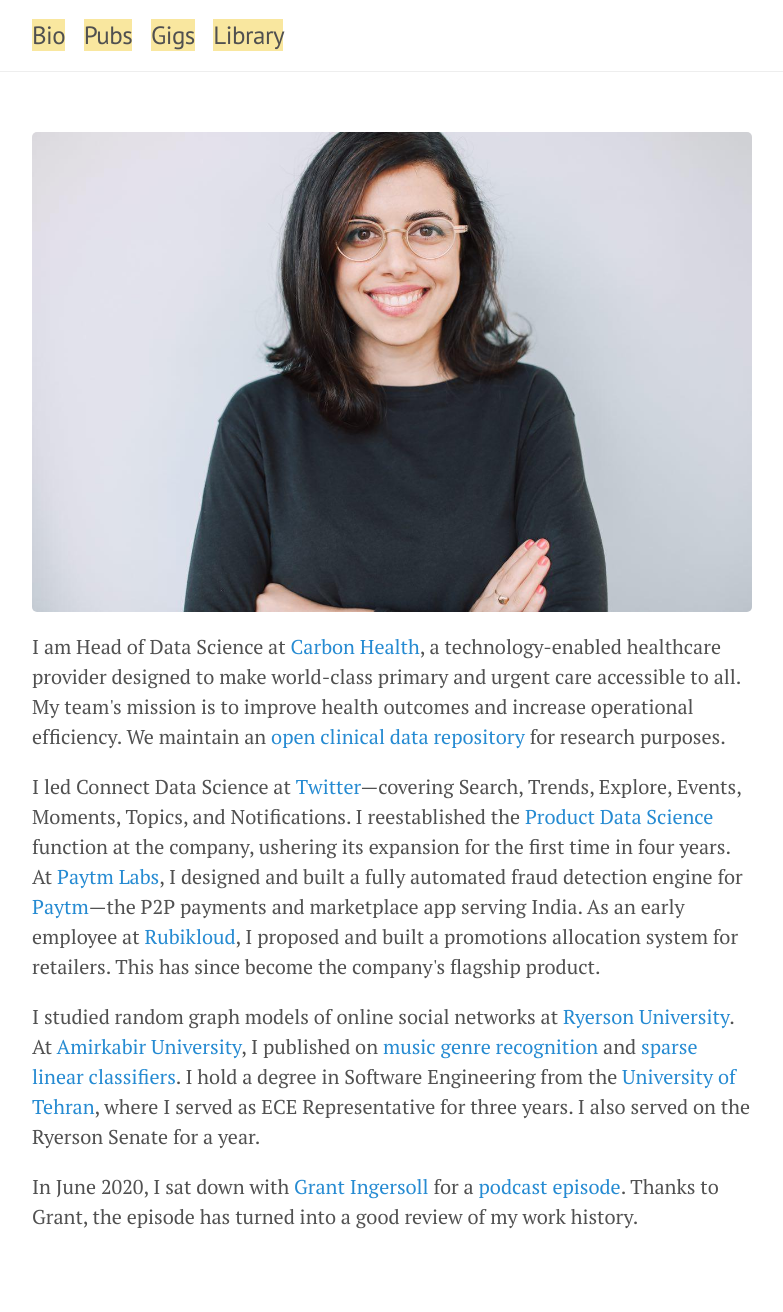
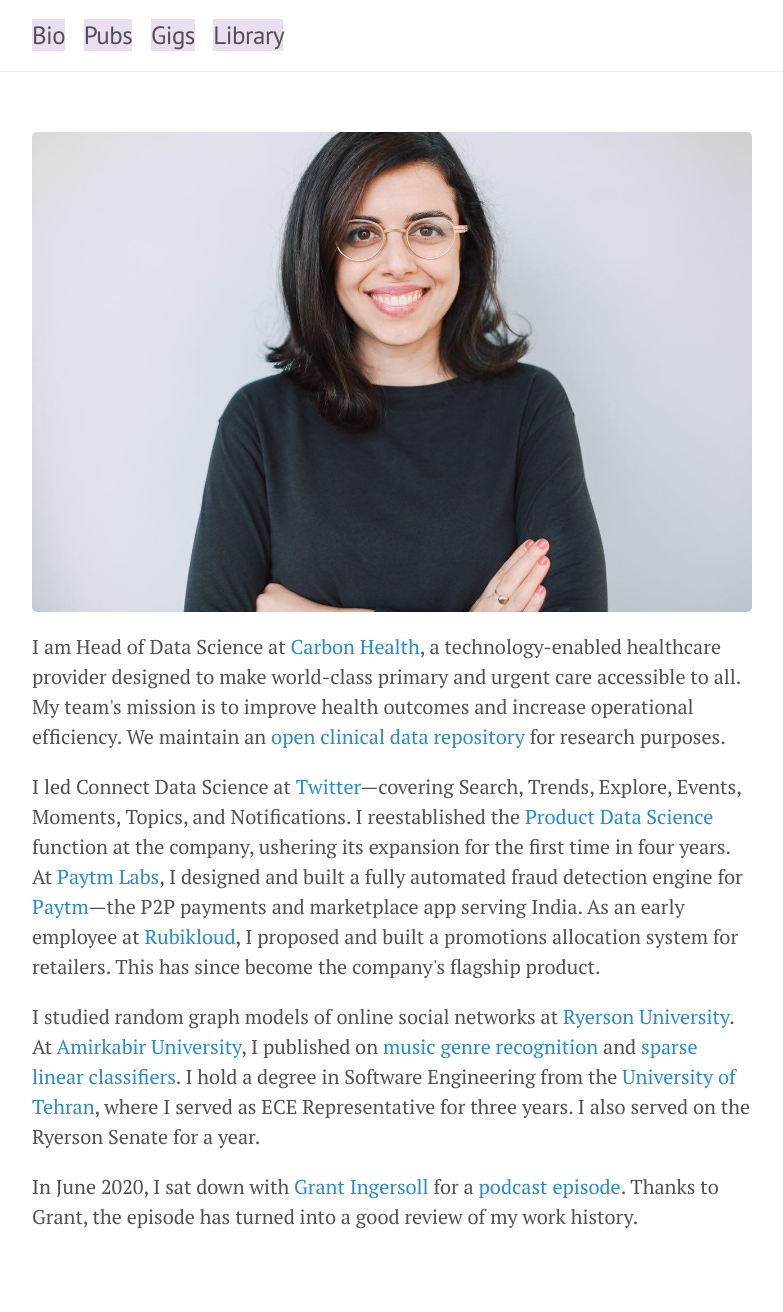
Before and after one commit to djpardis/djpardis.github.io, a Jekyll site: the page built from index.html, in a window 1280 px wide. Shown: the whole page, without its empty margins (248-1031 px from the left). Built offline with Jekyll 4.4.1, drawn with Linux system fonts in a browser that asks for light colours.

Commit message:
Color menu

```diff
--- a/_layouts/default.html
+++ b/_layouts/default.html
@@ -17,7 +17,7 @@
             <!-- <a href="{{ site.baseurl }}/">Bio</a> &nbsp; -->
 
             {% for page in site.pages_list %}
-              <span style="background-color: #F9E79F"><a href="{{ page[1]  }}">{{ page[0] }}</a></span>
+              <span style="background-color: #EBDEF0"><a href="{{ page[1]  }}">{{ page[0] }}</a></span>
                &nbsp;
             {% endfor %}
           </h3>
```
